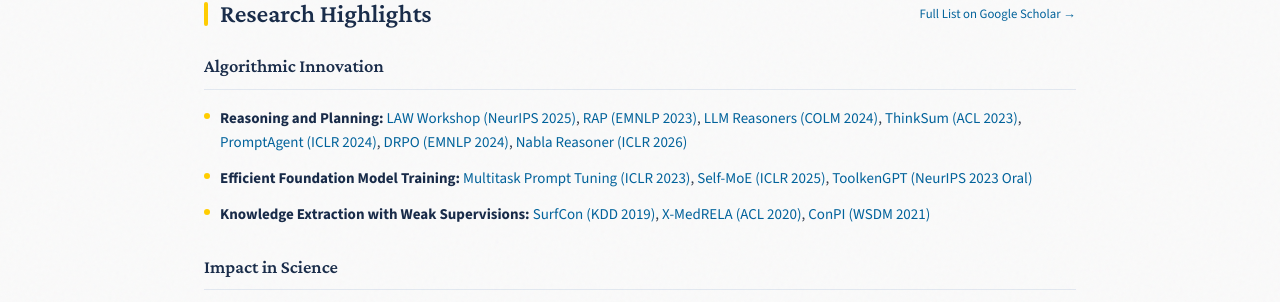
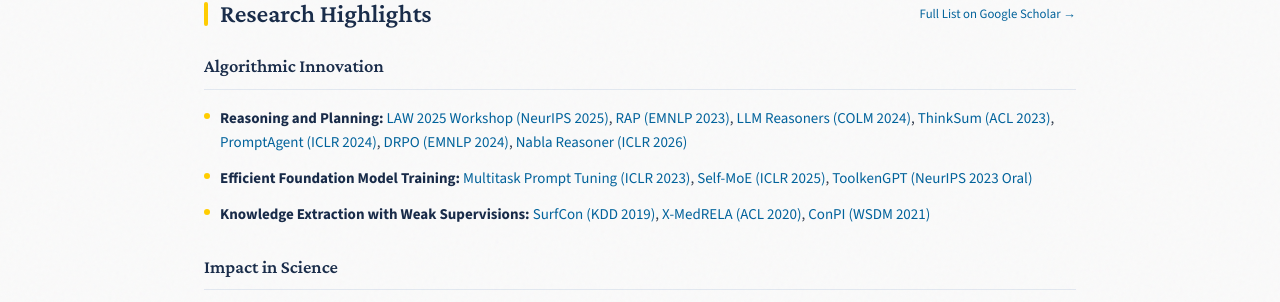
Before and after one commit to zhenwang9102/zhenwang9102.github.io, a Jekyll site: the page built from _posts/2019-06-02-venue.markdown, in a window 1280 px wide and 900 px high, scrolled down 2176 px. Shown: the part 152-454 px from the top of the window. Built offline with Jekyll 4.4.1, drawn with Linux system fonts in a browser that asks for light colours.

Commit message:
Update workshop title in research highlights section

```diff
--- a/_layouts/default.html
+++ b/_layouts/default.html
@@ -1011,7 +1011,7 @@
       <div class="research-highlights-content">
         <h3>Algorithmic Innovation</h3>
         <ul>
-          <li><strong>Reasoning and Planning:</strong> <a href="https://sites.google.com/view/law-2025">LAW Workshop (NeurIPS 2025)</a>, <a href="https://arxiv.org/abs/2305.14992">RAP (EMNLP 2023)</a>, <a href="https://arxiv.org/abs/2404.05221">LLM Reasoners (COLM 2024)</a>, <a href="https://arxiv.org/abs/2210.01293">ThinkSum (ACL 2023)</a>, <a href="https://arxiv.org/abs/2310.16427">PromptAgent (ICLR 2024)</a>, <a href="https://arxiv.org/abs/2411.08733">DRPO (EMNLP 2024)</a>, <a href="https://openreview.net/pdf?id=pEJAja73dk">Nabla Reasoner (ICLR 2026)</a></li>
+          <li><strong>Reasoning and Planning:</strong> <a href="https://sites.google.com/view/law-2025">LAW 2025 Workshop (NeurIPS 2025)</a>, <a href="https://arxiv.org/abs/2305.14992">RAP (EMNLP 2023)</a>, <a href="https://arxiv.org/abs/2404.05221">LLM Reasoners (COLM 2024)</a>, <a href="https://arxiv.org/abs/2210.01293">ThinkSum (ACL 2023)</a>, <a href="https://arxiv.org/abs/2310.16427">PromptAgent (ICLR 2024)</a>, <a href="https://arxiv.org/abs/2411.08733">DRPO (EMNLP 2024)</a>, <a href="https://openreview.net/pdf?id=pEJAja73dk">Nabla Reasoner (ICLR 2026)</a></li>
           <li><strong>Efficient Foundation Model Training:</strong> <a href="https://arxiv.org/abs/2303.02861">Multitask Prompt Tuning (ICLR 2023)</a>, <a href="https://arxiv.org/abs/2406.12034">Self-MoE (ICLR 2025)</a>, <a href="https://arxiv.org/abs/2305.11554">ToolkenGPT (NeurIPS 2023 Oral)</a></li>
           <li><strong>Knowledge Extraction with Weak Supervisions:</strong> <a href="https://arxiv.org/abs/1906.09285">SurfCon (KDD 2019)</a>, <a href="https://arxiv.org/abs/2005.00889">X-MedRELA (ACL 2020)</a>, <a href="https://zhenwang9102.github.io/files/WSDM2021_ZW_ConPI.pdf">ConPI (WSDM 2021)</a></li>
         </ul>
```
